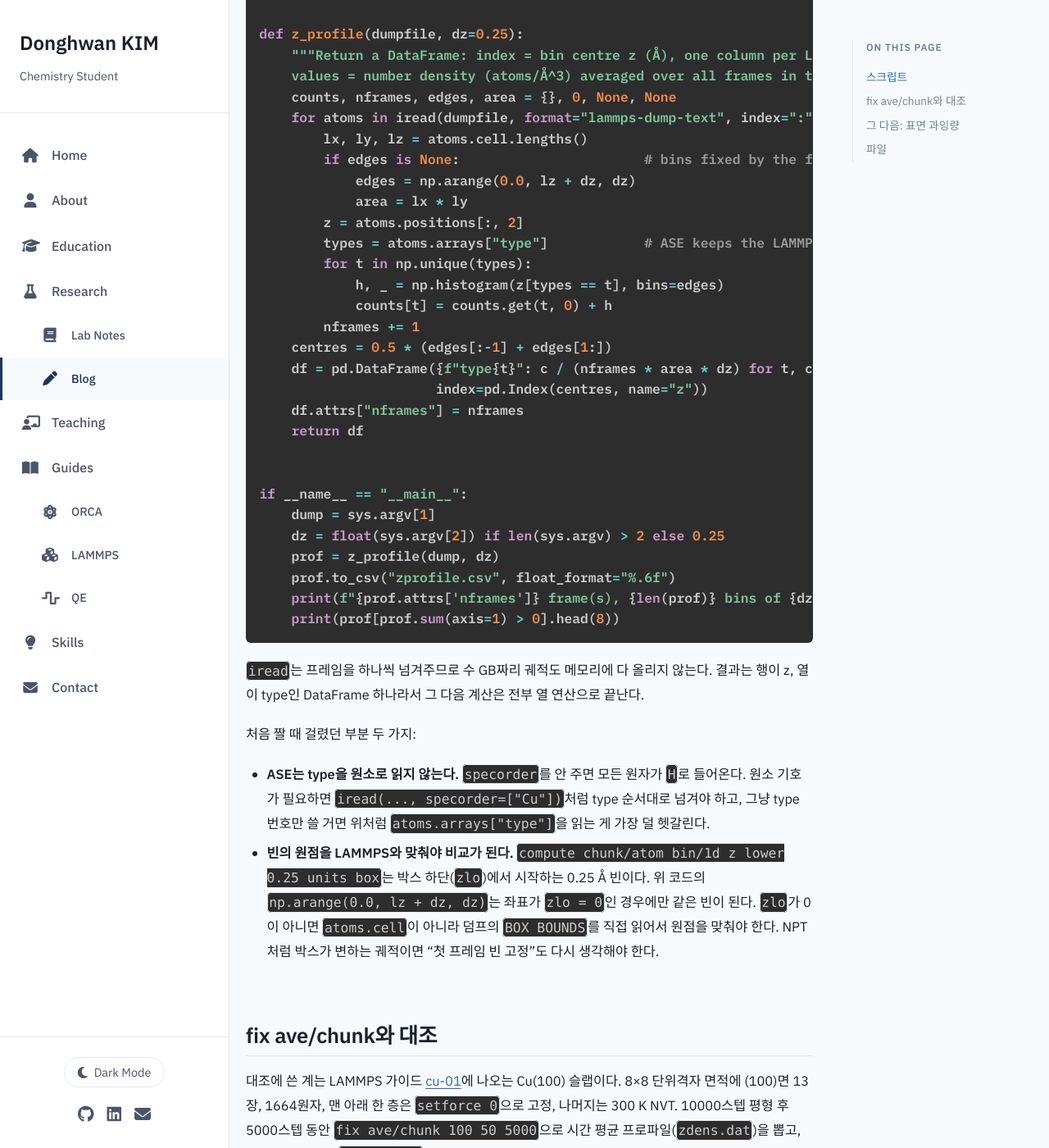
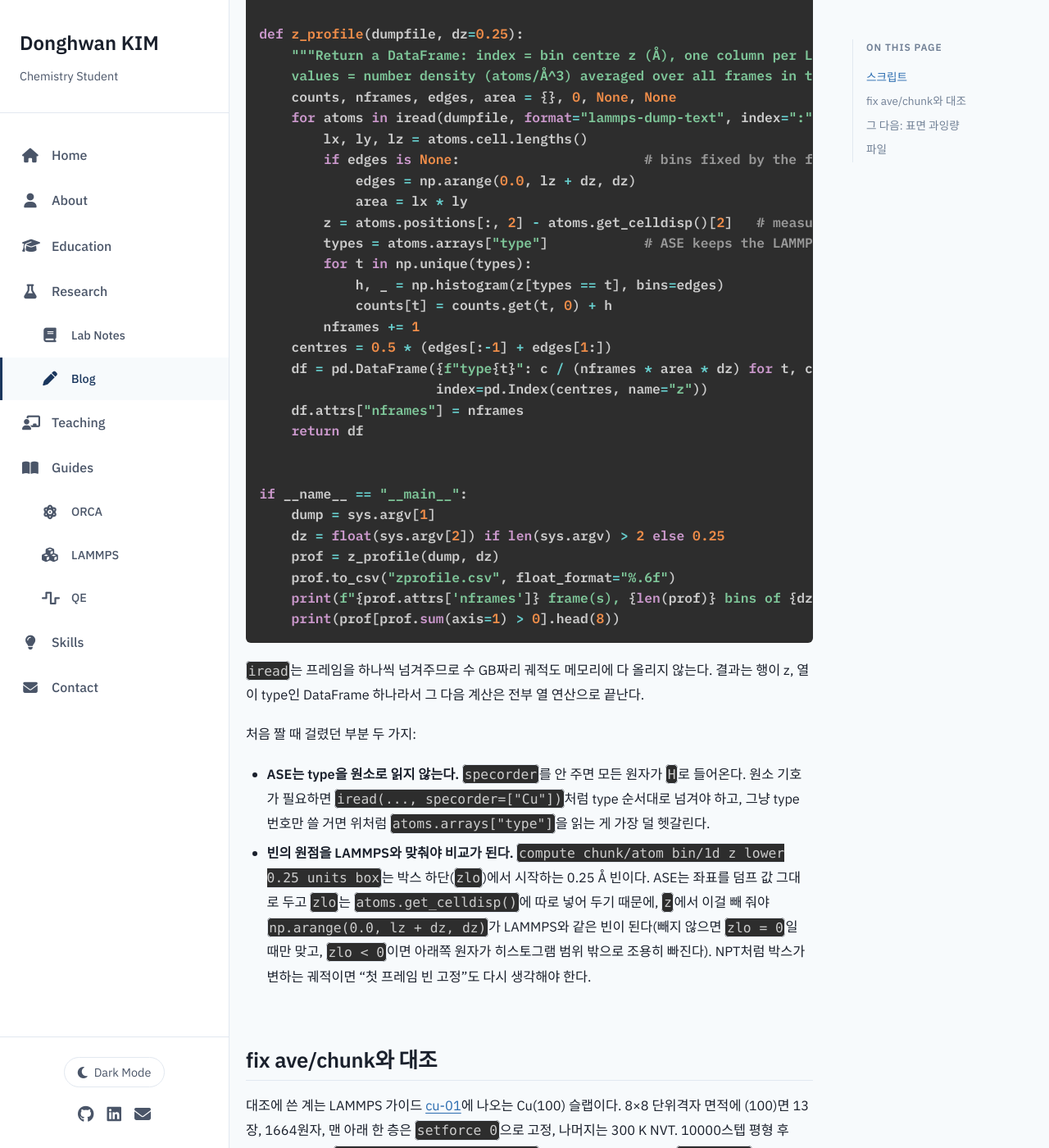
Before and after one commit to dhwan0112/dhk.github.io, a Jekyll site: the page built from _posts/2026-08-22-lammps-z-density-profile-ase-pandas.md, in a window 1280 px wide and 1400 px high, scrolled down 996 px. Shown: the whole window at 82% size. Built offline with Jekyll 4.4.1, drawn with Linux system fonts in a browser that asks for light colours; nearby versions of some CDN libraries.

Commit message:
zprofile.py: 박스 원점(zlo) 보정
ASE는 덤프 좌표를 그대로 두고 zlo를 celldisp에 따로 저장하므로, zlo != 0이면
0부터 시작하는 빈과 어긋나 원자가 히스토그램 밖으로 조용히 빠졌음
(z를 -10 Å 이동한 덤프로 확인: 1664개 중 768개 누락 -> 수정 후 원본과 동일).
본문 코드와 설명도 같이 갱신

```diff
--- a/_posts/2026-08-22-lammps-z-density-profile-ase-pandas.md
+++ b/_posts/2026-08-22-lammps-z-density-profile-ase-pandas.md
@@ -36,7 +36,7 @@ def z_profile(dumpfile, dz=0.25):
         if edges is None:                       # bins fixed by the first frame
             edges = np.arange(0.0, lz + dz, dz)
             area = lx * ly
-        z = atoms.positions[:, 2]
+        z = atoms.positions[:, 2] - atoms.get_celldisp()[2]   # measure from zlo
         types = atoms.arrays["type"]            # ASE keeps the LAMMPS type here
         for t in np.unique(types):
             h, _ = np.histogram(z[types == t], bins=edges)
@@ -63,7 +63,7 @@ if __name__ == "__main__":
 처음 짤 때 걸렸던 부분 두 가지:
 
 - **ASE는 type을 원소로 읽지 않는다.** `specorder`를 안 주면 모든 원자가 `H`로 들어온다. 원소 기호가 필요하면 `iread(..., specorder=["Cu"])`처럼 type 순서대로 넘겨야 하고, 그냥 type 번호만 쓸 거면 위처럼 `atoms.arrays["type"]`을 읽는 게 가장 덜 헷갈린다.
-- **빈의 원점을 LAMMPS와 맞춰야 비교가 된다.** `compute chunk/atom bin/1d z lower 0.25 units box`는 박스 하단(`zlo`)에서 시작하는 0.25 Å 빈이다. 위 코드의 `np.arange(0.0, lz + dz, dz)`는 좌표가 `zlo = 0`인 경우에만 같은 빈이 된다. `zlo`가 0이 아니면 `atoms.cell`이 아니라 덤프의 `BOX BOUNDS`를 직접 읽어서 원점을 맞춰야 한다. NPT처럼 박스가 변하는 궤적이면 "첫 프레임 빈 고정"도 다시 생각해야 한다.
+- **빈의 원점을 LAMMPS와 맞춰야 비교가 된다.** `compute chunk/atom bin/1d z lower 0.25 units box`는 박스 하단(`zlo`)에서 시작하는 0.25 Å 빈이다. ASE는 좌표를 덤프 값 그대로 두고 `zlo`는 `atoms.get_celldisp()`에 따로 넣어 두기 때문에, `z`에서 이걸 빼 줘야 `np.arange(0.0, lz + dz, dz)`가 LAMMPS와 같은 빈이 된다(빼지 않으면 `zlo = 0`일 때만 맞고, `zlo < 0`이면 아래쪽 원자가 히스토그램 범위 밖으로 조용히 빠진다). NPT처럼 박스가 변하는 궤적이면 "첫 프레임 빈 고정"도 다시 생각해야 한다.
 
 ## fix ave/chunk와 대조
 
```
Also changed, not shown: 1 other file.
